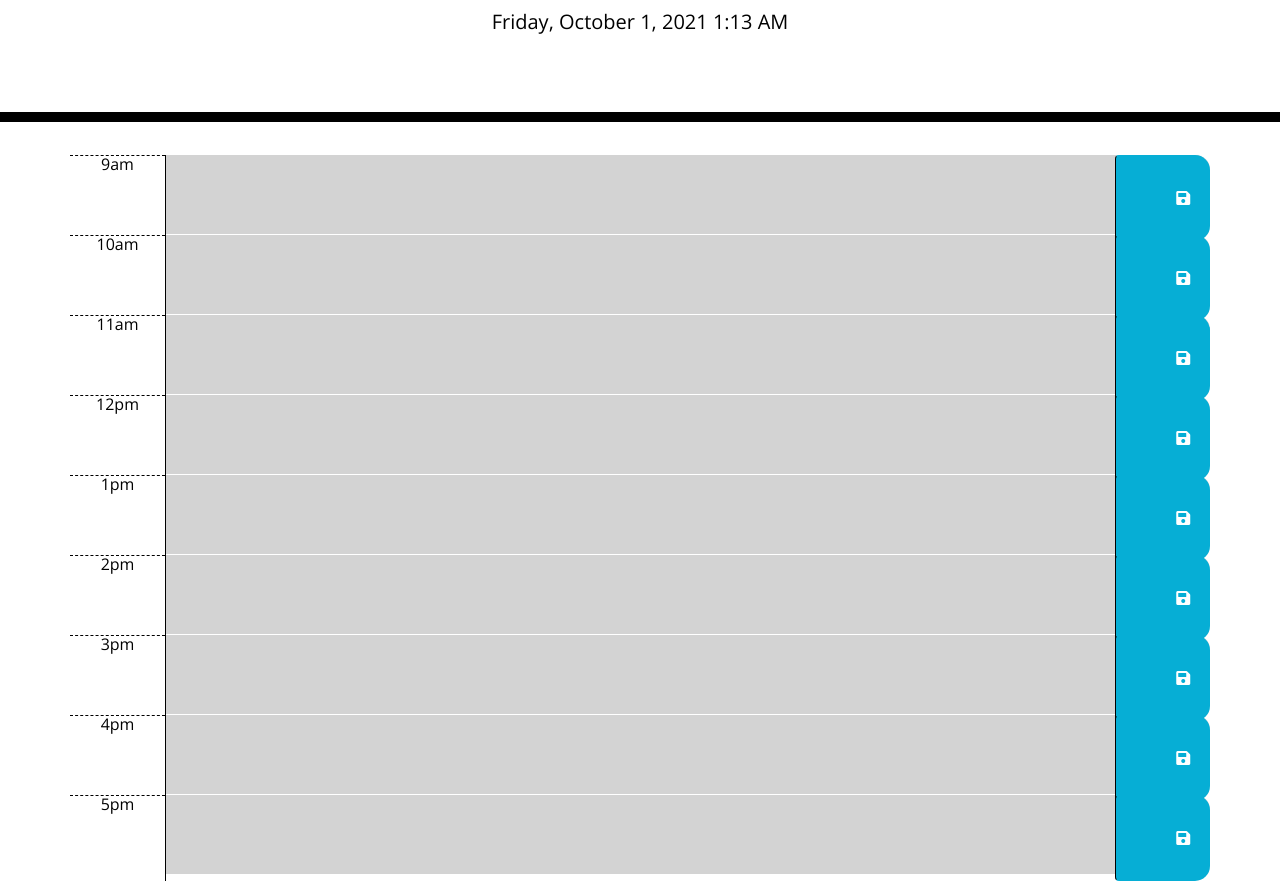
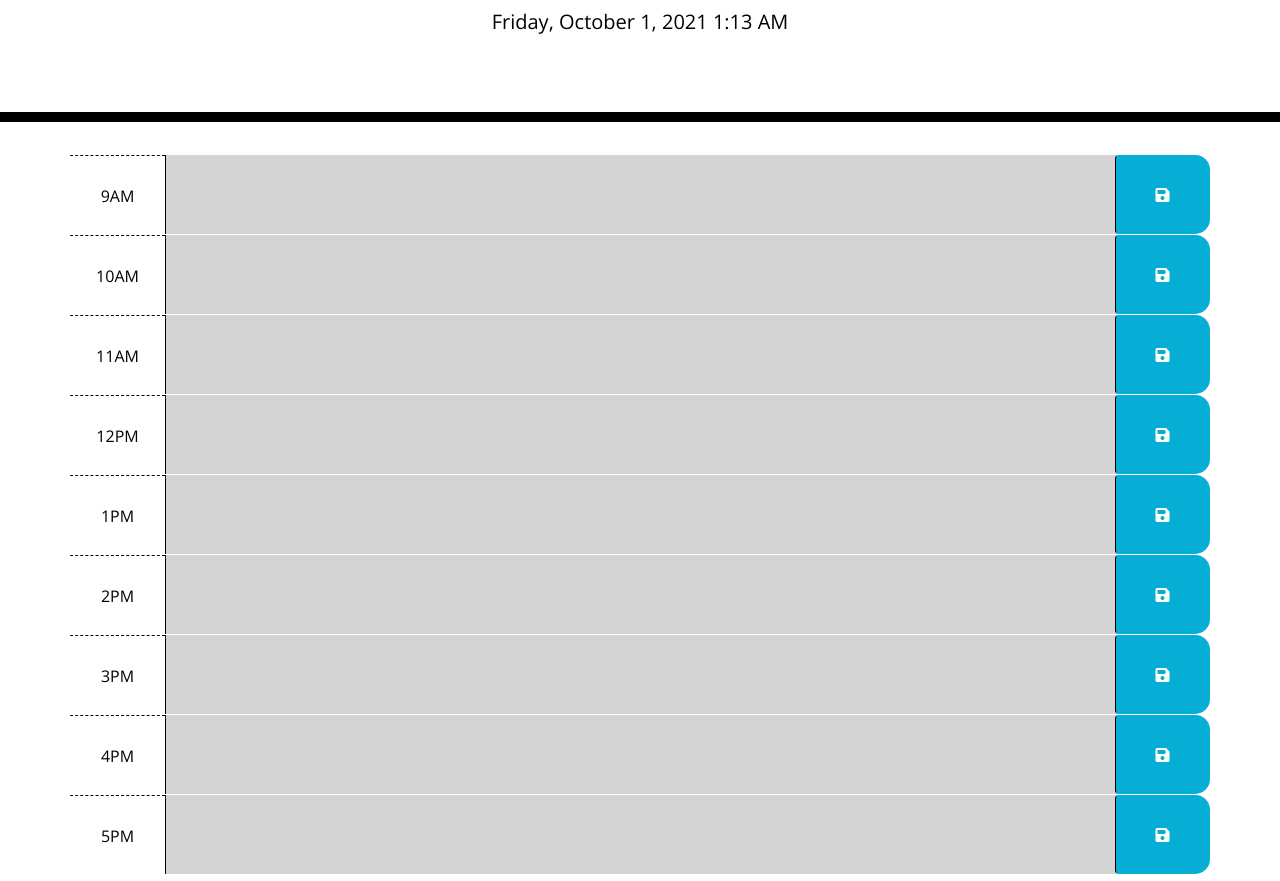
Before and after one commit to FenixS83/work-day-scheduler, a plain HTML site: page index.html in a window 1280 px wide. Shown: the part 182-1063 px from the top of the page. Drawn offline with nearby package versions, Linux system fonts and the light colour scheme.

Commit message:
wrapped up main file, about to start working on README file

```diff
--- a/assets/js/script.js
+++ b/assets/js/script.js
@@ -1,8 +1,8 @@
 $(document).ready(function () {
-    //displays current day & time.
+    //this section applies the current date and time to the header
     $("#currentDay").text(moment().format("LLLL"));
 
-    //Assign saveBtn on click listener
+    //this function assigns a click listener to the save button
     $(".saveBtn").on("click", function () {
         //get nearby values.
         console.log(this);
@@ -12,26 +12,26 @@ $(document).ready(function () {
         //set items in local storage.
         localStorage.setItem(time, text);
     })
-//load any saved data from LocalStorage - do this for each hour created.
-$("#hour-9 .description").val(localStorage.getItem("hour9"));
-$("#hour-10 .description").val(localStorage.getItem("hour10"));
-$("#hour-11 .description").val(localStorage.getItem("hour11"));
-$("#hour-12 .description").val(localStorage.getItem("hour12"));
-$("#hour-13 .description").val(localStorage.getItem("hour13"));
-$("#hour-14 .description").val(localStorage.getItem("hour14"));
-$("#hour-15 .description").val(localStorage.getItem("hour15"));
-$("#hour-16 .description").val(localStorage.getItem("hour16"));
-$("#hour-17 .description").val(localStorage.getItem("hour17"));
+//This section will look for any local storage data that would apply for any of the applicable hours
 
+$("#hour-9 .description").val(localStorage.getItem("hour-9"));
+$("#hour-10 .description").val(localStorage.getItem("hour-10"));
+$("#hour-11 .description").val(localStorage.getItem("hour-11"));
+$("#hour-12 .description").val(localStorage.getItem("hour-12"));
+$("#hour-13 .description").val(localStorage.getItem("hour-13"));
+$("#hour-14 .description").val(localStorage.getItem("hour-14"));
+$("#hour-15 .description").val(localStorage.getItem("hour-15"));
+$("#hour-16 .description").val(localStorage.getItem("hour-16"));
+$("#hour-17 .description").val(localStorage.getItem("hour-17"));
 
 function hourTracker() {
-    //get current hour number
+    //this function will retreive the current time
     let currentHour = moment().hour();
     // loop over time blocks
     $(".time-block").each(function () {
     let blockHour = parseInt($(this).attr("id").split("hour")[1]);
     console.log( blockHour, currentHour)
-    //check to see if we move past the time on the planner
+    //this section will compare the scheduler to the current time, adjusting display properties as time progresses
     if (blockHour < currentHour) {
         $(this).addClass("past");
         $(this).removeClass("future");
--- a/index.html
+++ b/index.html
@@ -4,6 +4,7 @@
     <meta charset="UTF-8" />
     <meta name="viewport" content="width=device-width, initial-scale=1.0" />
     <meta http-equiv="X-UA-Compatible" content="ie=edge" />
+    <!--links to css style sheet as well as bootstrap-->
     <link
       rel="stylesheet"
       href="https://stackpath.bootstrapcdn.com/bootstrap/4.3.1/css/bootstrap.min.css"
@@ -18,91 +19,112 @@
       href="https://fonts.googleapis.com/css?family=Open+Sans&display=swap"
       rel="stylesheet"
     />
-    <link rel="stylesheet" href="./assets/css/style.css" />
+    <link href="./assets/css/style.css" rel="stylesheet"/>
     <title>Work Day Scheduler</title>
   </head>
 
   <body>
+    <!--This section contains the content for the header-->
     <header class="jumbotron">
       <h1 class="display-3">Work Day Scheduler</h1>
       <p class="lead">A simple calendar app for scheduling your work day</p>
       <p id="currentDay" class="lead"></p>
     </header>
     <div class="container">
-      <!-- Timeblocks go here -->
+      <!-- The section below will contain the individual hour rows for the scheduler -->
+
+
+      <!--Time Block for the 9AM hour-->
       <div id="hour-9" class="row time-block">
-        <div class="col-md-1 hour">9am</div>
-        <textarea class="col-md-10 description"> </textarea>
-        <button class="btn saveBtn col-md-1">
-          <i class="fas fa-save"></i>
-        </button>
+        <div class="col-md-1 hour">
+            9AM
+        </div>
+        <textarea class="col-md-10 description">
+        </textarea>
+        <button class="btn saveBtn col-md-1"><i class="fas fa-save"></i></button>
       </div>
 
+    <!--Time Block for the 10AM hour-->
     <div id="hour-10" class="row time-block">
-        <div class="col-md-1 hour">10am</div>
-        <textarea class="col-md-10 description"> </textarea>
-        <button class="btn saveBtn col-md-1">
-          <i class="fas fa-save"></i>
-        </button>
+      <div class="col-md-1 hour">
+          10AM
+      </div>
+      <textarea class="col-md-10 description">
+      </textarea>
+      <button class="btn saveBtn col-md-1"><i class="fas fa-save"></i></button>
     </div>
 
+    <!--Time Block for the 11AM hour-->
     <div id="hour-11" class="row time-block">
-        <div class="col-md-1 hour">11am</div>
-        <textarea class="col-md-10 description"> </textarea>
-        <button class="btn saveBtn col-md-1">
-          <i class="fas fa-save"></i>
-        </button>
+      <div class="col-md-1 hour">
+        11AM
+      </div>
+      <textarea class="col-md-10 description">
+      </textarea>
+      <button class="btn saveBtn col-md-1"><i class="fas fa-save"></i></button>
     </div>
 
+    <!--Time Block for the 12PM hour-->
     <div id="hour-12" class="row time-block">
-        <div class="col-md-1 hour">12pm</div>
-        <textarea class="col-md-10 description"> </textarea>
-        <button class="btn saveBtn col-md-1">
-          <i class="fas fa-save"></i>
-        </button>
+      <div class="col-md-1 hour">
+          12PM
+      </div>
+      <textarea class="col-md-10 description">
+      </textarea>
+      <button class="btn saveBtn col-md-1"><i class="fas fa-save"></i></button>
     </div>
 
+    <!--Time Block for the 1PM hour-->
     <div id="hour-13" class="row time-block">
-        <div class="col-md-1 hour">1pm</div>
-        <textarea class="col-md-10 description"> </textarea>
-        <button class="btn saveBtn col-md-1">
-          <i class="fas fa-save"></i>
-        </button>
+      <div class="col-md-1 hour">
+          1PM
+      </div>
+      <textarea class="col-md-10 description">
+      </textarea>
+      <button class="btn saveBtn col-md-1"><i class="fas fa-save"></i></button>
     </div>
 
+    <!--Time Block for the 2PM hour-->
     <div id="hour-14" class="row time-block">
-        <div class="col-md-1 hour">2pm</div>
-        <textarea class="col-md-10 description"> </textarea>
-        <button class="btn saveBtn col-md-1">
-          <i class="fas fa-save"></i>
-        </button>
+      <div class="col-md-1 hour">
+          2PM
+      </div>
+      <textarea class="col-md-10 description">
+      </textarea>
+      <button class="btn saveBtn col-md-1"><i class="fas fa-save"></i></button>
   </div>
 
+  <!--Time Block for the 3PM hour-->
   <div id="hour-15" class="row time-block">
-        <div class="col-md-1 hour">3pm</div>
-        <textarea class="col-md-10 description"> </textarea>
-        <button class="btn saveBtn col-md-1">
-          <i class="fas fa-save"></i>
-        </button>
+    <div class="col-md-1 hour">
+        3PM
+    </div>
+    <textarea class="col-md-10 description">
+    </textarea>
+    <button class="btn saveBtn col-md-1"><i class="fas fa-save"></i></button>
   </div>
 
+  <!--Time Block for the 4PM hour-->
   <div id="hour-16" class="row time-block">
-        <div class="col-md-1 hour">4pm</div>
-        <textarea class="col-md-10 description"> </textarea>
-        <button class="btn saveBtn col-md-1">
-          <i class="fas fa-save"></i>
-        </button>
+    <div class="col-md-1 hour">
+        4PM
+    </div>
+    <textarea class="col-md-10 description">
+    </textarea>
+    <button class="btn saveBtn col-md-1"><i class="fas fa-save"></i></button>
   </div>
 
+  <!--Time Block for the 5PM hour-->
   <div id="hour-17" class="row time-block">
-        <div class="col-md-1 hour">5pm</div>
-        <textarea class="col-md-10 description"> </textarea>
-        <button class="btn saveBtn col-md-1">
-          <i class="fas fa-save"></i>
-        </button>
+    <div class="col-md-1 hour">
+        5PM
     </div>
+    <textarea class="col-md-10 description">
+    </textarea>
+    <button class="btn saveBtn col-md-1"><i class="fas fa-save"></i></button>
   </div>
 
+<!--Links to Jquery, Moment and JavaScript scripting files-->
     <script src="https://cdnjs.cloudflare.com/ajax/libs/jquery/3.2.1/jquery.min.js"></script>
     <script src="https://cdnjs.cloudflare.com/ajax/libs/moment.js/2.24.0/moment.min.js"></script>
     <script src="./assets/js/script.js"></script>
```
Lines whose indentation alone changed are shown as unchanged.
